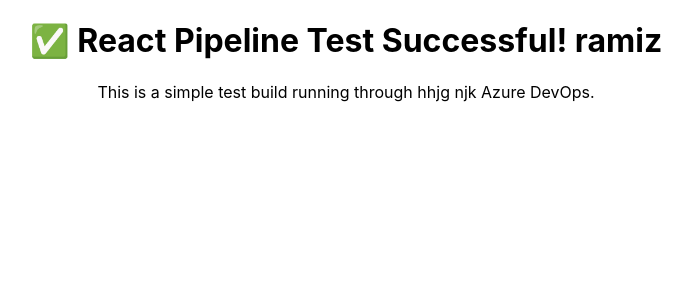
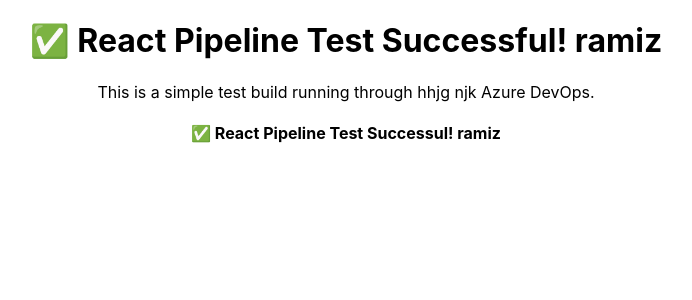
Before and after one commit to abdulramiz37/jhjksdgg, a React (Create React App) app: page / in a window 1280 px wide. Shown: the top 300 px of the page, without its empty margins (294-986 px from the left). Built offline with nearby package versions, Linux system fonts and the light colour scheme.

Commit message:
Update App.js

```diff
--- a/src/App.js
+++ b/src/App.js
@@ -3,8 +3,10 @@
 function App() {
   return (
     <div className="App">
+
       <h1>✅ React Pipeline Test Successful! ramiz</h1>
       <p>This is a simple test build running through hhjg njk Azure DevOps.</p>
+       <h4>✅ React Pipeline Test Successul! ramiz</h4>
     </div>
   );
 }
```
